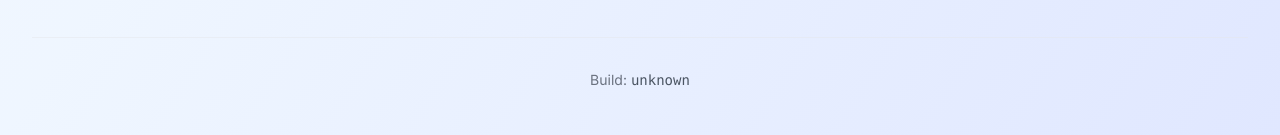
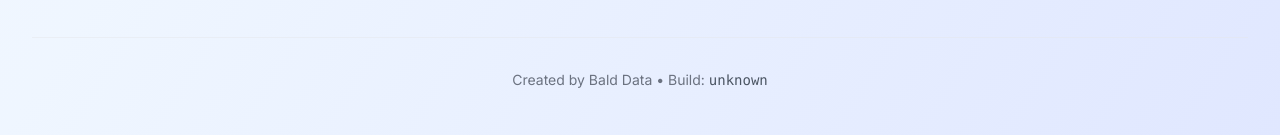
Before and after one commit to seansoreilly/image-sign, a Next.js app: page / in a window 1280 px wide. Shown: the part 1841-1976 px from the top of the page. Built offline with nearby package versions, Linux system fonts and the light colour scheme; no server answers.

Commit message:
chore: add bald data

```diff
--- a/src/app/page.tsx
+++ b/src/app/page.tsx
@@ -154,12 +154,7 @@ export default function Home() {
         {/* Footer with Git Commit Hash */}
         <footer className="mt-16 pt-8 border-t border-gray-200/50">
           <div className="text-center">
-            <p className="text-sm text-gray-500">
-              Build:{" "}
-              <span className="font-mono text-gray-600">
-                {process.env.GIT_COMMIT_HASH || "unknown"}
-              </span>
-            </p>
+          <p className="text-sm text-gray-500">Created by <a href="https://balddata.xyz/" target="_blank" rel="noopener noreferrer">Bald Data</a> • Build: <span className="font-mono text-gray-600">{process.env.GIT_COMMIT_HASH || "unknown"}</span></p>
           </div>
         </footer>
       </main>
```
